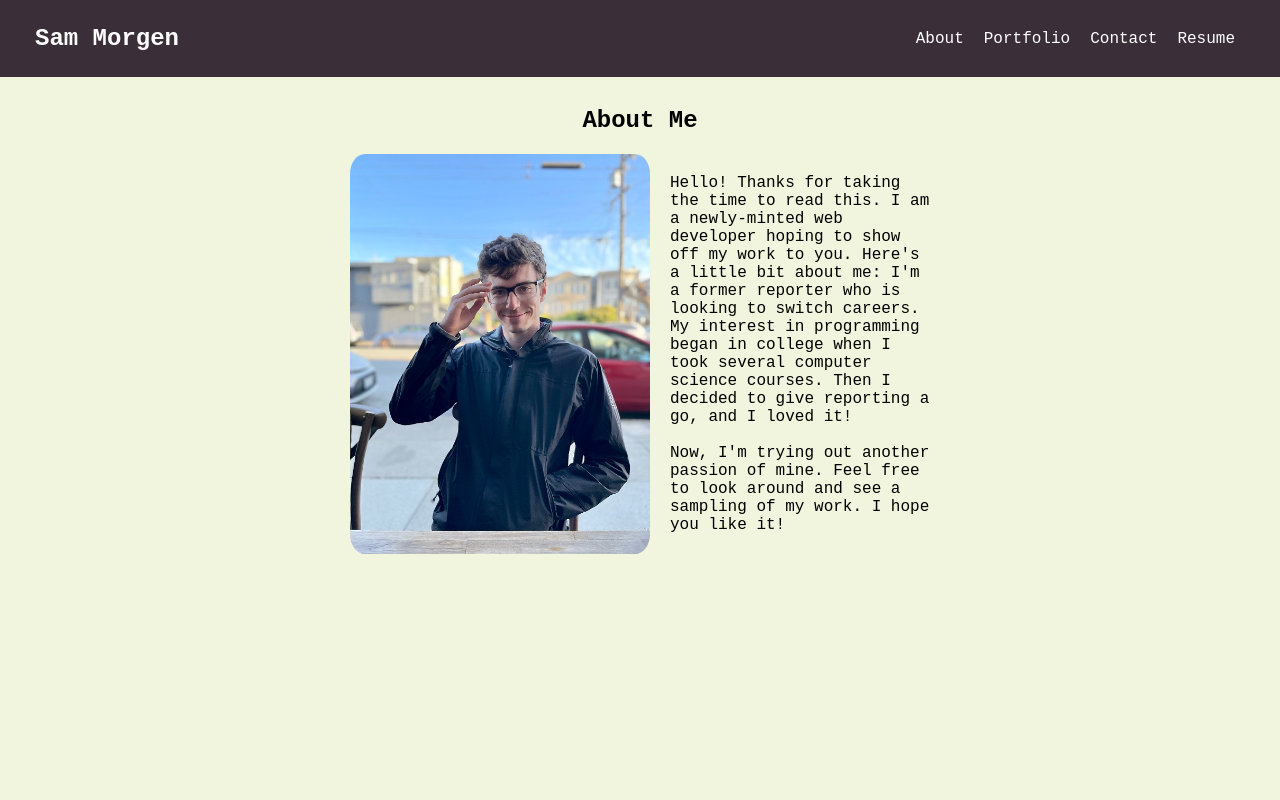
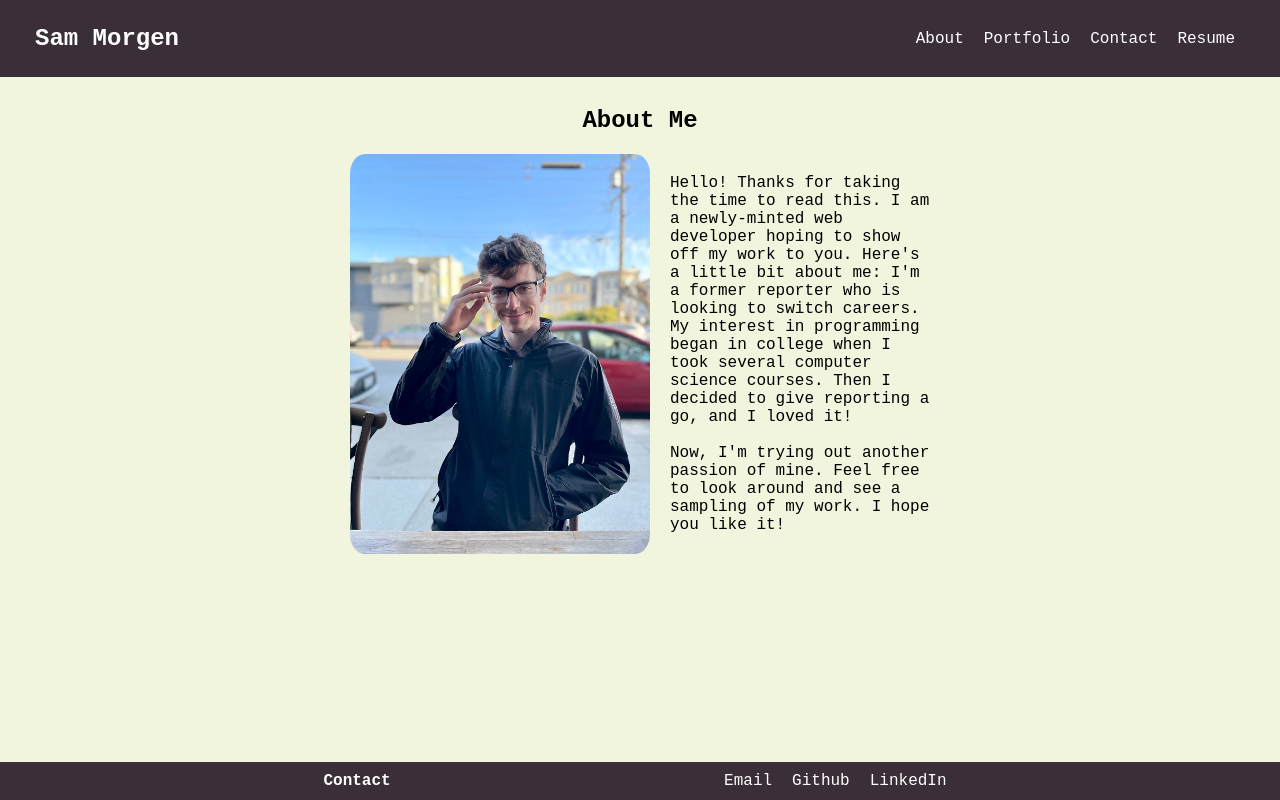
Before and after one commit to quasse/react-portfolio, a React (Create React App) app: page / in a window 1280 px wide. Built offline with nearby package versions, Linux system fonts and the light colour scheme; the HTML template or start-up script is replaced by a standard one.

Commit message:
Added footer fixes

```diff
--- a/src/App.js
+++ b/src/App.js
@@ -20,6 +20,7 @@ function App() {
     <div>
       <Nav sections={sections} setCurrentSection={setCurrentSection}></Nav>
       {currentSection.htmlTag}
+      <Footer />
     </div>
   );
 }
--- a/src/components/Footer/index.js
+++ b/src/components/Footer/index.js
@@ -3,10 +3,16 @@ import React from "react";
 function Footer() {
   return (
     <footer>
-      <h2>Contact</h2>
+      <h4>Contact</h4>
       <ul>
         <li>
-          <a href="mailto:samorgen14@gmail.com">samorgen14@gmail.com</a>
+          <a href="mailto:samorgen14@gmail.com">Email</a>
+        </li>
+        <li>
+          <a href="https://github.com/quasse">Github</a>
+        </li>
+        <li>
+          <a href="https://www.linkedin.com/in/samorgen/">LinkedIn</a>
         </li>
       </ul>
     </footer>
--- a/src/index.css
+++ b/src/index.css
@@ -20,12 +20,14 @@ body {
 header a:hover,
 header a:visited,
 header a:link,
-header a:active {
+header a:active,
+footer ul li a {
   text-decoration: none;
   color: white;
 }
 
-.nav-list-item:hover {
+.nav-list-item:hover,
+footer ul li a:hover {
   color: red;
   cursor: pointer;
 }
@@ -67,6 +69,7 @@ header nav ul li {
   display: flex;
   justify-content: center;
   align-items: center;
+  margin-bottom: 100px;
 }
 
 .bio p {
@@ -90,6 +93,10 @@ textarea {
   width: 100%;
   padding: 5px;
   margin: 3px 0;
+}
+
+.portfolio {
+  margin-bottom: 100px;
 }
 
 .portfolio h2 {
@@ -156,13 +163,16 @@ textarea {
 
 footer {
   background-color: var(--secondary-color);
-  padding: 25px 35px;
   color: white;
   display: flex;
   justify-content: space-evenly;
   position: fixed;
   bottom: 0;
   width: 100%;
+}
+
+footer h4 {
+  margin-top: 10px;
 }
 
 footer ul {
```
